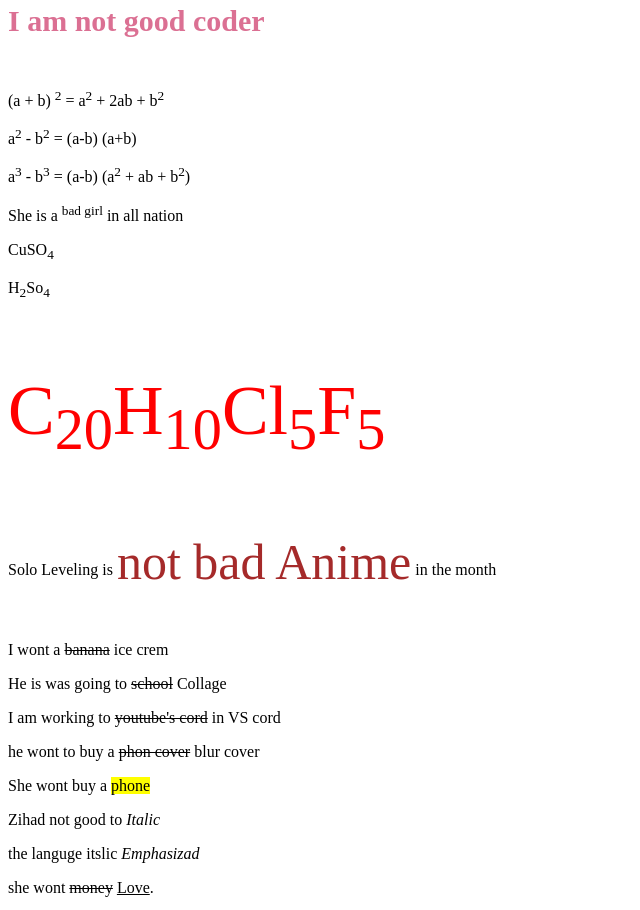
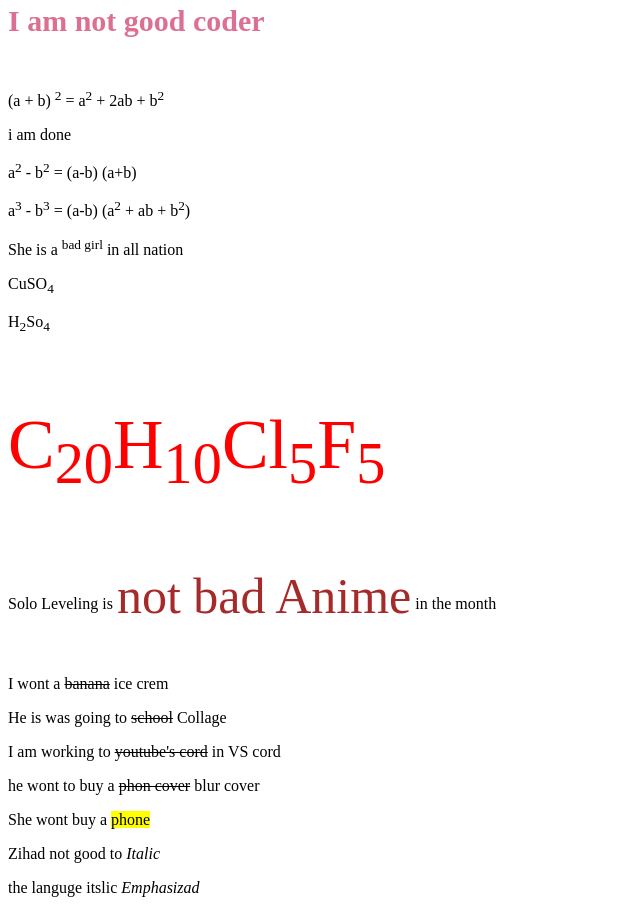
Before and after one commit to Fardin150/fbr1, a plain HTML site: page IndexF.html in a window 1280 px wide. Shown: the part 980-1890 px from the top of the page, without its empty margins (0-640 px from the left). Drawn offline with Linux system fonts and the light colour scheme.

Commit message:
new update

```diff
--- a/IndexF.html
+++ b/IndexF.html
@@ -35,6 +35,7 @@
         font-size: 60px;
       }
 
+
 </style>
 </head>
 <body>
@@ -50,6 +51,7 @@
 
 
   <p>(a + b) <sup>2</sup> = a<sup>2</sup> + 2ab + b<sup>2</sup></p>
+  <p> i am done</p>
   <p> a<sup>2</sup> - b<sup>2</sup> = (a-b) (a+b)</p>
   <p> a<sup>3</sup> - b<sup>3</sup> = (a-b) (a<sup>2</sup> + ab + b<sup>2</sup>)</p>
   <p>She is a <sup>bad girl</sup> in all nation</p>
```
